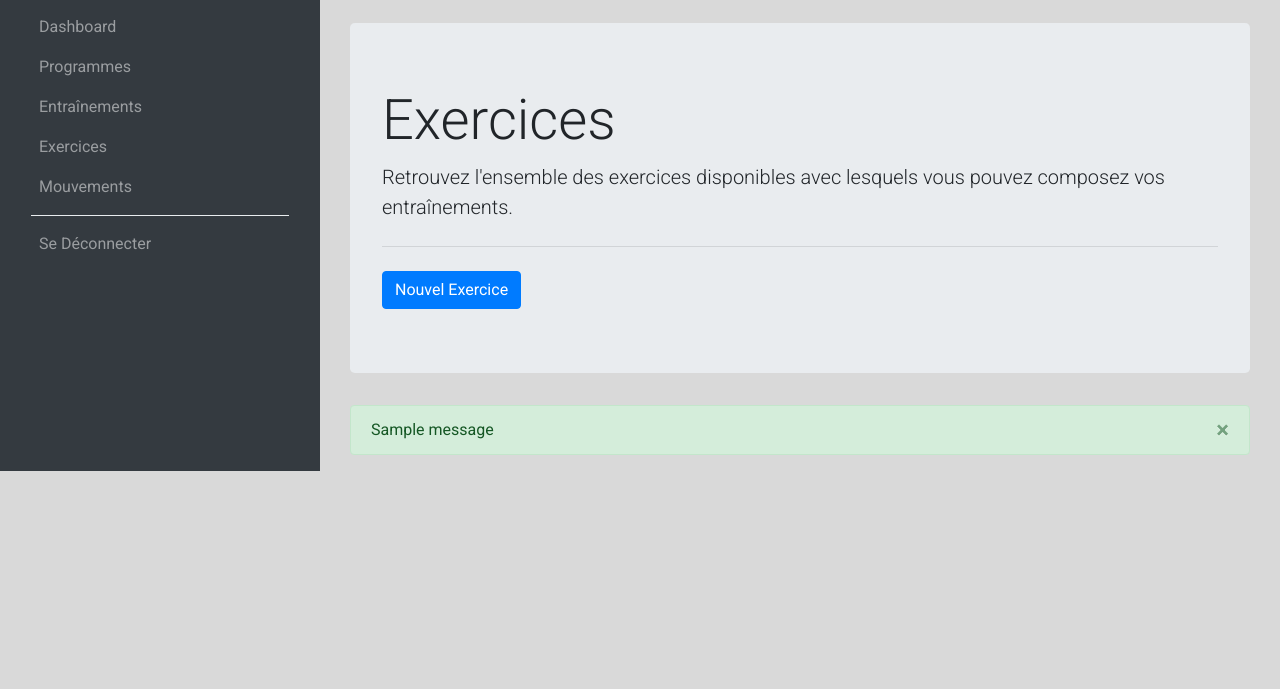
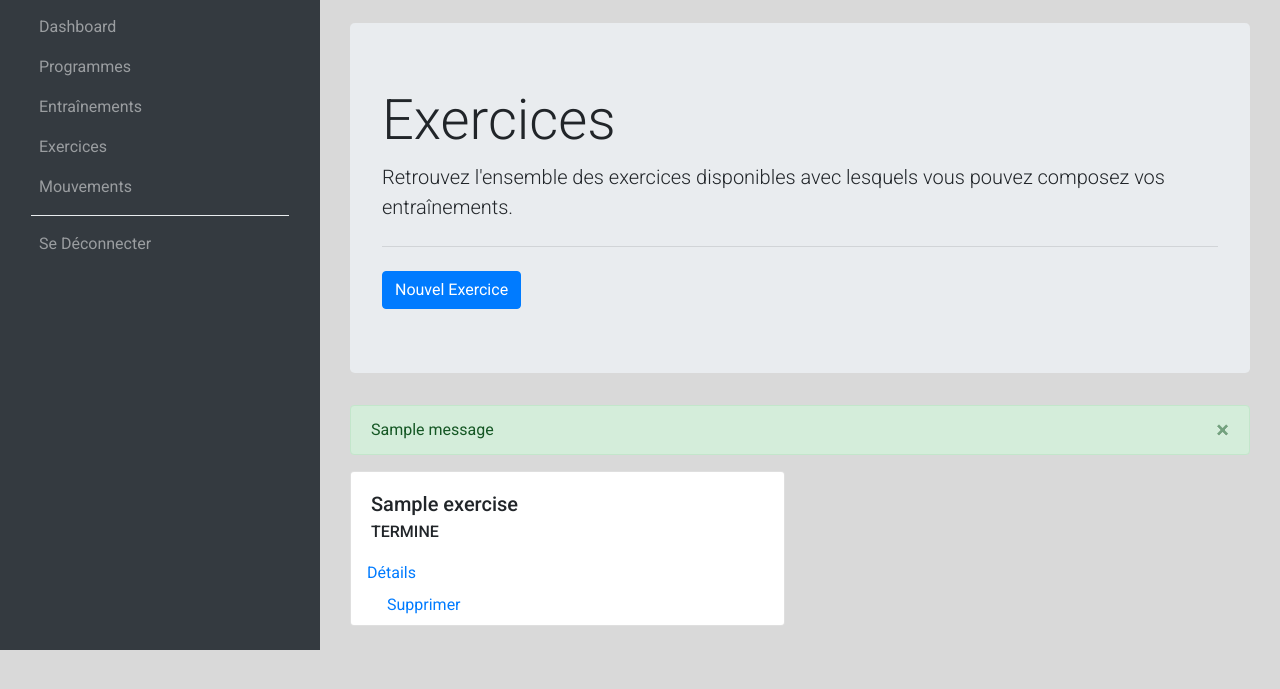
Before and after one commit to JN-Lab/fitperf, a Django app: page /app/exercices/ in a window 1280 px wide. Shown: the part 57-746 px from the top of the page. Run offline with Django 3.2, Linux system fonts and the light colour scheme; a user stored in the database is signed in; tables that the repository leaves empty hold one stand-in row (values such as "Sample post"); one stand-in notice (Sample message) is shown; some libraries are stand-ins or nearby versions.

Commit message:
Continue to work on exercise features

```diff
--- a/fitperf/program_builder/templates/program_builder/exercises_list.html
+++ b/fitperf/program_builder/templates/program_builder/exercises_list.html
@@ -19,6 +19,24 @@
                 {% include 'messages.html' %}
             {% endif %}
         </div>
+        {% for exercise in exercises %}
+        <div class="col-md-6">
+            <div class="card mb-4">
+                <div class="card-body">
+                    <h5 class="card-title">{{ exercise.name }}</h5>
+                    <h6 class="card-subtitle">
+                        {% if exercise.completed %}
+                            TERMINE
+                        {% else %}
+                            A CONSTRUIRE
+                        {% endif %}
+                    </h6>
+                </div>
+                <a href="{% url 'program_builder:exercise_page' exercise_pk=exercise.pk %}" class="card-link pl-3 pb-2">Détails</a>
+                <a href="{% url 'program_builder:delete_exercise' exercise_pk=exercise.pk %}" class="card-link pl-3 pb-2">Supprimer</a>
+            </div>
+        </div>
+        {% endfor %}
     </div>
 </main>
 
--- a/fitperf/program_builder/urls.py
+++ b/fitperf/program_builder/urls.py
@@ -7,5 +7,6 @@ urlpatterns = [
     path('movements/', views.movements_list, name="movements_list"),
     path('delete-movement/<movement_pk>', views.delete_movement, name="delete_movement"),
     path('exercices/', views.exercises_list, name="exercises_list"),
-    path('exercise/<exercise_pk>', views.exercise_page, name="exercise_page")
+    path('exercise/<exercise_pk>', views.exercise_page, name="exercise_page"),
+    path('delete-exercise/<exercise_pk>', views.delete_exercise, name="delete_exercise"),
 ]
--- a/fitperf/program_builder/utils/db_interactions.py
+++ b/fitperf/program_builder/utils/db_interactions.py
@@ -164,13 +164,23 @@ class DBExercise:
         return exercise_movement
 
 
-    def get_all_exercise(self):
+    def get_all_exercises(self):
 
         return Exercise.objects.all()
 
     def get_one_exercise_by_pk(self, exercise_pk):
 
         return Exercise.objects.get(pk=exercise_pk)
+
+    def del_exercise(self, exercise_pk):
+        """
+        This method deletes an exercise only if the exercise is not associated
+        to a training
+        NEED TO BE IMPROVED TO MANAGE THE CASE WHERE THE EXERCISE IS ASSOCIATED
+        TO ONE OR SEVERAL TRAININGS
+        """
+
+        return Exercise.objects.get(pk=exercise_pk).delete()
 
 class DBInteractions:
     """
--- a/fitperf/program_builder/views.py
+++ b/fitperf/program_builder/views.py
@@ -94,6 +94,7 @@ def exercises_list(request):
                            des erreurs.""")
             return render(request, 'exercises_list.html', locals)
     else:
+        exercises = db.get_all_exercises()
         new_exercise_form = RegisterExerciseStep1()
         return render(request, 'exercises_list.html', locals())
 
@@ -103,3 +104,15 @@ def exercise_page(request, exercise_pk):
     db = DBExercise()
     exercise = db.get_one_exercise_by_pk(exercise_pk)
     return render(request, 'exercise_page.html', locals())
+
+@login_required
+def delete_exercise(request, exercise_pk):
+    """
+    This view manages only the exercise's removal
+    """
+    db = DBExercise()
+    deleted_exercise = db.del_exercise(exercise_pk)
+    messages.success(request, """L'exercice a été supprimé.""")
+
+    referer = request.META.get("HTTP_REFERER")
+    return redirect(referer, locals())
```
Also changed, not shown: fitperf/program_builder/templates/program_builder/exercise_page.html (+12 -2 lines), fitperf/program_builder/templates/program_builder/movements_list.html (indentation only).
